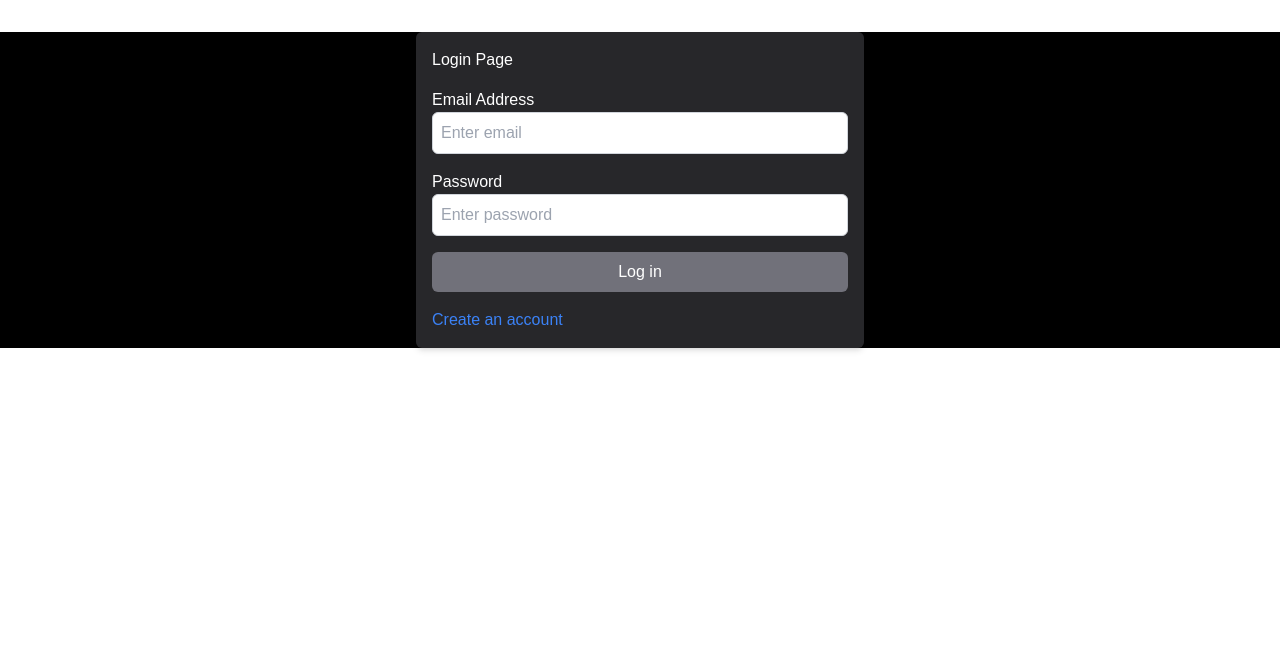
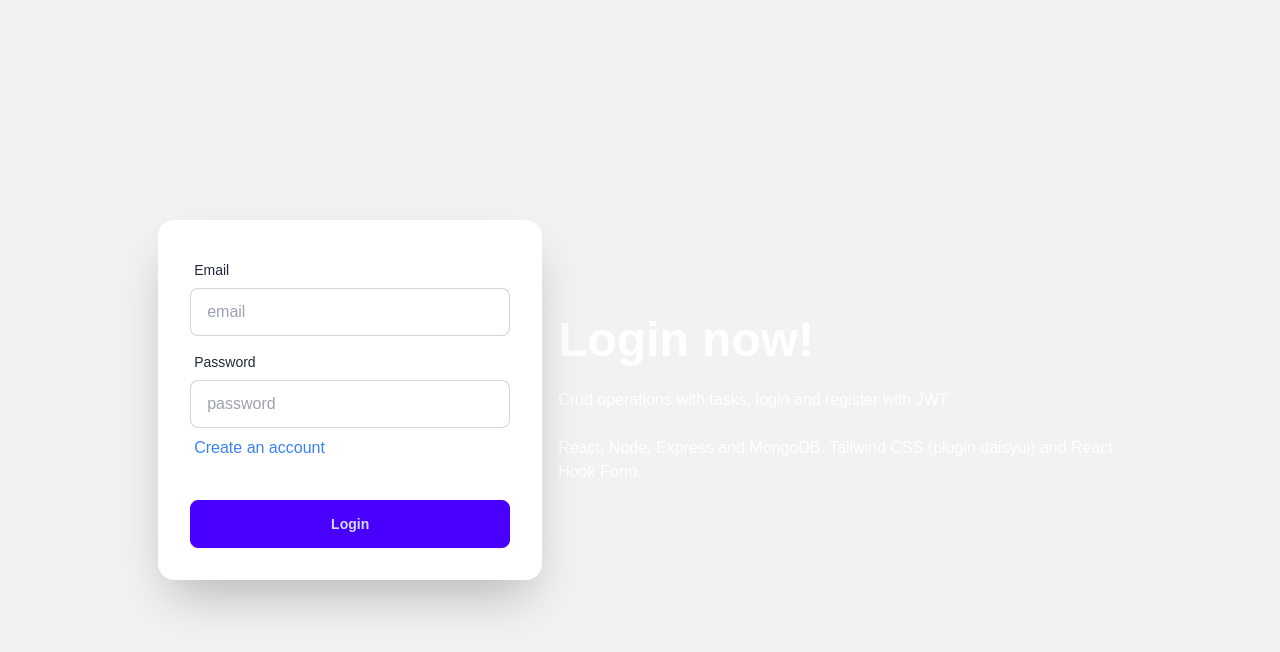
Before and after one commit to JoseG1297/crud-auth, a React (Vite) app in the folder frontend/: page /login in a window 1280 px wide. Shown: the top 652 px of the page. Built offline with nearby package versions, Linux system fonts and the light colour scheme.

Commit message:
nueva vista inicio sesion con daisyUI

```diff
--- a/frontend/src/pages/LoginPage.jsx
+++ b/frontend/src/pages/LoginPage.jsx
@@ -26,9 +26,18 @@ export const LoginPage = () => {
   };
 
   return (
-    <div className="form-container bg-zinc-800 max-w-md mx-auto p-4 rounded-md shadow-md mt-8">
-      <h1>Login Page</h1>
-
+    <div className="hero bg-base-200 min-h-screen">
+      <div className="hero-content flex-col lg:flex-row-reverse">
+        <div className="text-center lg:text-left">
+          <h1 className="text-5xl font-bold">Login now!</h1>
+          <p className="py-6">
+            Crud operations with tasks, login and register with JWT
+          </p>
+          <p>
+            React, Node, Express and MongoDB. Tailwind CSS (plugin daisyui) and React Hook Form.
+          </p>
+        </div>
+        <div className="card bg-base-100 w-full max-w-sm shrink-0 shadow-2xl">
           {authErrors && (
             <div className="bg-red-500 text-white p-2 rounded-md mt-4">
               {authErrors?.message?.map((error, index) => (
@@ -36,45 +45,47 @@ export const LoginPage = () => {
               ))}
             </div>
           )}
-
-      <form onSubmit={handleSubmit(onSubmit)}>
-        <div className="mt-4">
-          <label htmlFor="email">Email Address</label>
+          <form onSubmit={handleSubmit(onSubmit)} className="card-body">
+            <div className="form-control">
+              <label className="label">
+                <span className="label-text">Email</span>
+              </label>
               <input
                 type="email"
-            placeholder="Enter email"
-            className="border border-gray-300 p-2 rounded-md w-full text-black"
+                placeholder="email"
+                className="input input-bordered"
                 {...register("email", { required: true })}
               />
               {errors.email && (
                 <span className="text-red-500">This field is required</span>
               )}
             </div>
-        <div className="mt-4">
-          <label htmlFor="password">Password</label>
+            <div className="form-control">
+              <label className="label">
+                <span className="label-text">Password</span>
+              </label>
               <input
                 type="password"
-            placeholder="Enter password"
-            className="border border-gray-300 p-2 rounded-md w-full text-black"
+                placeholder="password"
+                className="input input-bordered"
                 {...register("password", { required: true })}
               />
               {errors.password && (
                 <span className="text-red-500">This field is required</span>
               )}
+              <label className="label">
+                <Link to="/register" className="text-blue-500">
+                  Create an account
+                </Link>
+              </label>
             </div>
-        <div className="mt-4">
-          <button
-            type="submit"
-            className="bg-zinc-500 text-white p-2 rounded-md w-full"
-          >
-            Log in
+            <div className="form-control mt-6">
+              <button type="submit" className="btn btn-primary">
+                Login
               </button>
             </div>
           </form>
-        <div className="mt-4">
-            <Link to="/register" className="text-blue-500">
-            Create an account
-            </Link>
+        </div>
       </div>
     </div>
   );
```
Lines whose indentation alone changed are shown as unchanged.
